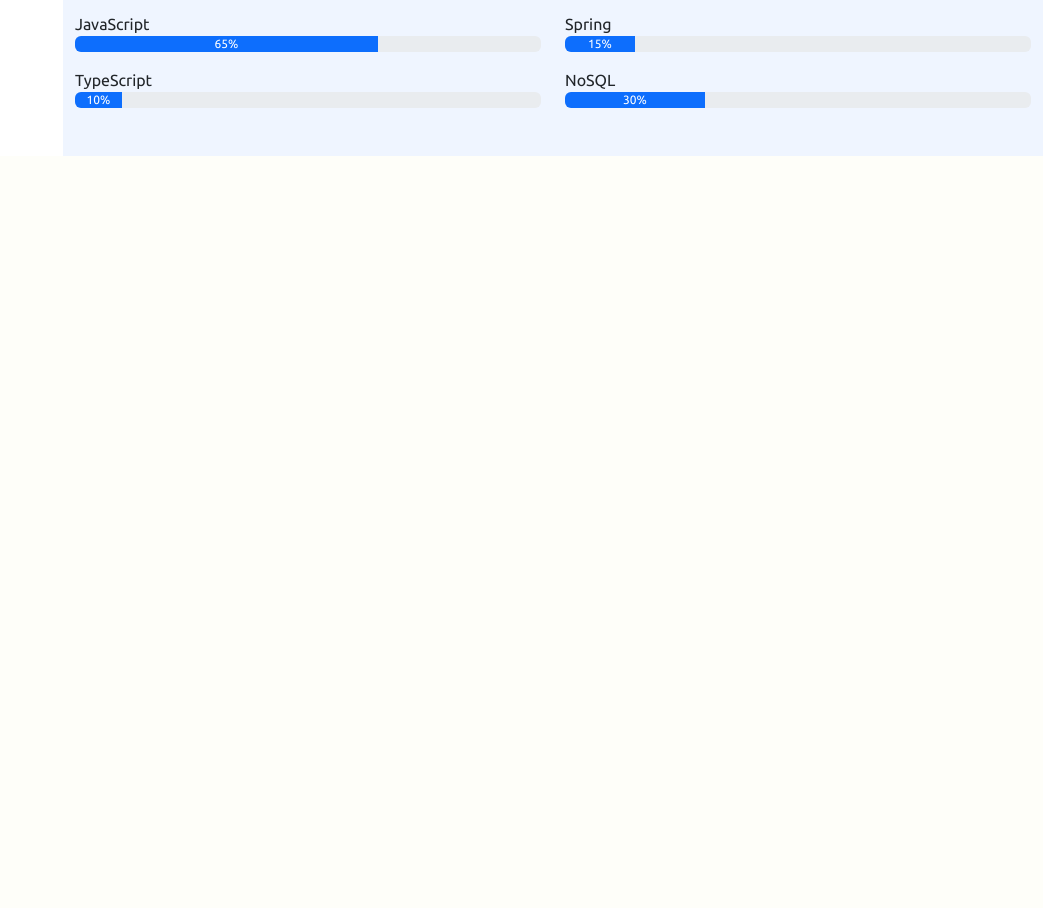
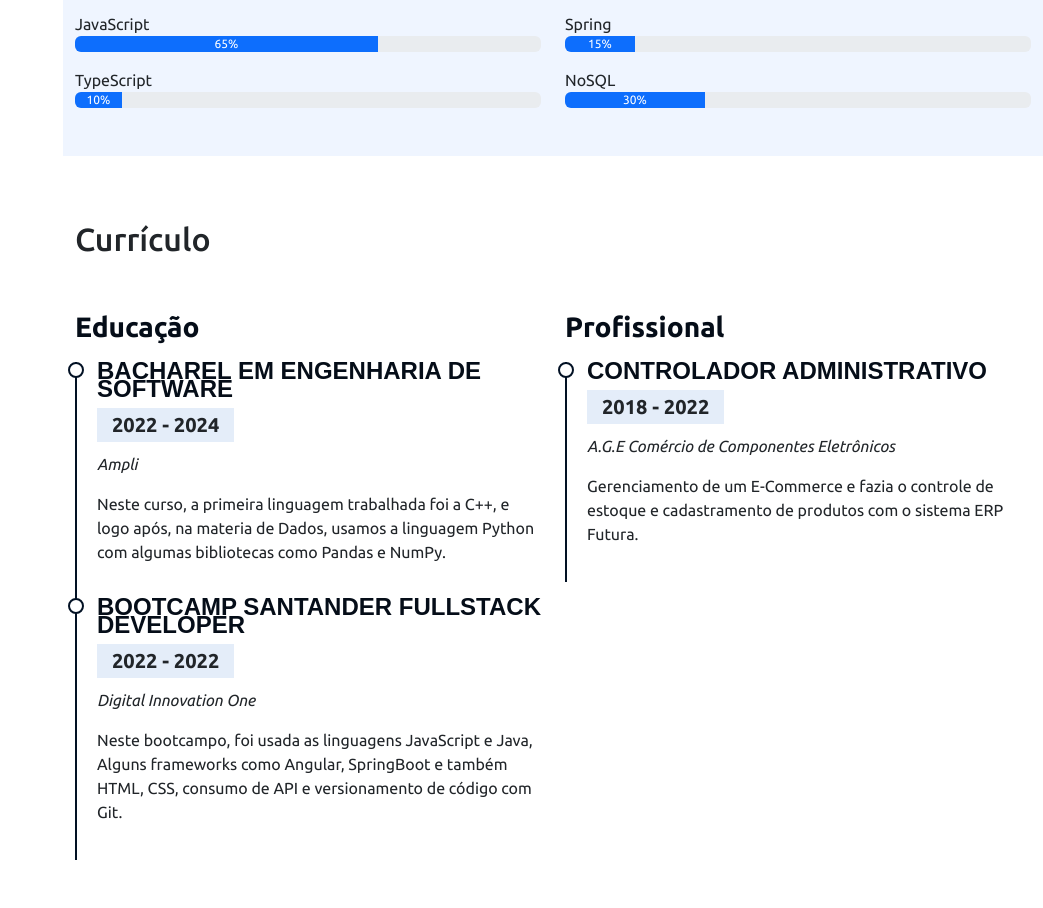
Before and after one commit to janioofi/portfolio, a Flask app: page / in a window 1280 px wide. Shown: the part 2163-3071 px from the top of the page, without its empty margins (237-1280 px from the left). Before the commit the page ends 2319 px from the top, so only its background shows below. Run offline with Flask 2, Linux system fonts and the light colour scheme; some libraries are stand-ins or nearby versions.

Commit message:
"Curriculo" Concluído

```diff
--- a/static/style.css
+++ b/static/style.css
@@ -184,3 +184,46 @@ i.menu-mobile{
 .section-bg{
     background-color: #eff5ff;
 }
+
+.cv .cv-title{
+    font-weight: 700;
+    margin-top: 20px;
+    margin-bottom: 20px;
+    color: #050d18;
+}
+
+.cv .cv-item{
+    padding: 0 0 20px 20px;
+    margin-top: -2px;
+    border-left: 2px solid #021124;
+    position: relative;
+}
+
+.cv .cv-item h4{
+    line-height: 18px;
+    font-weight: 600;
+    text-transform: uppercase;
+    font-family: "Poppins", sans-serif;
+    color: #050d18;
+    margin-bottom: 10px;
+}
+
+.cv .cv-item h5{
+    background: #e4edf9;
+    padding: 5px 15px;
+    display: inline-block;
+    font-weight: 600;
+    margin-bottom: 10px;
+}
+
+.cv .cv-item::before{
+    content: "";
+    position: absolute;
+    top: 0;
+    width: 16px;
+    height: 16px;
+    border: 2px solid #021124;
+    background: #fff;
+    left: -9px;
+    border-radius: 50%;
+}
--- a/templates/index.html
+++ b/templates/index.html
@@ -52,13 +52,13 @@
             <a class="nav-link" href="#habilidades"><i class="bi bi-list-check"></i> Habilidades</a>
           </li>
           <li class="nav-item">
-            <a class="nav-link" href="#"><i class="bi bi-file-earmark"></i> Currículo</a>
+            <a class="nav-link" href="#curriculo"><i class="bi bi-file-earmark"></i> Currículo</a>
           </li>
           <li class="nav-item">
-            <a class="nav-link" href="#"><i class="bi bi-collection"></i> Portfólio</a>
+            <a class="nav-link" href="#portfolio"><i class="bi bi-collection"></i> Portfólio</a>
           </li>
           <li class="nav-item">
-            <a class="nav-link" href="#"><i class="bi bi-envelope"></i> Contato</a>
+            <a class="nav-link" href="#contato"><i class="bi bi-envelope"></i> Contato</a>
           </li>
         </ul>
       </nav>
@@ -248,6 +248,44 @@
 
       </section>
 
+      <section class="mt-5 cv" id="curriculo">
+
+        <div class="container pb-5">
+          <h2 class="pt-3 pb-4">Currículo</h2>
+          <div class="row">
+            <div class="col-md-6">
+              <h3 class="cv-title">Educação</h3>
+
+              <div class="cv-item">
+                <h4>Bacharel em Engenharia de Software</h4>
+                <h5>2022 - 2024</h5>
+                <p><em>Ampli</em></p>
+                <p>Neste curso, a primeira linguagem trabalhada foi a C++, e logo após, na materia de Dados, usamos a linguagem Python com algumas bibliotecas como Pandas e NumPy.</p>
+              </div>
+
+              <div class="cv-item">
+                <h4>Bootcamp Santander FullStack Developer</h4>
+                <h5>2022 - 2022</h5>
+                <p><em>Digital Innovation One</em></p>
+                <p>Neste bootcampo, foi usada as linguagens JavaScript e Java, Alguns frameworks como Angular, SpringBoot e também HTML, CSS, consumo de API e versionamento de código com Git.</p>
+              </div>
+
+            </div>
+            <div class="col-md-6">
+              <h3 class="cv-title">Profissional</h3>
+
+              <div class="cv-item">
+                <h4>Controlador Administrativo</h4>
+                <h5>2018 - 2022</h5>
+                <p><em>A.G.E Comércio de Componentes Eletrônicos</em></p>
+                <p>Gerenciamento de um E-Commerce e fazia o controle de estoque e cadastramento de produtos com o sistema ERP Futura.</p>
+              </div>
+
+            </div>
+          </div>
+        </div>
+
+      </section>
 
     </main>
 
```
